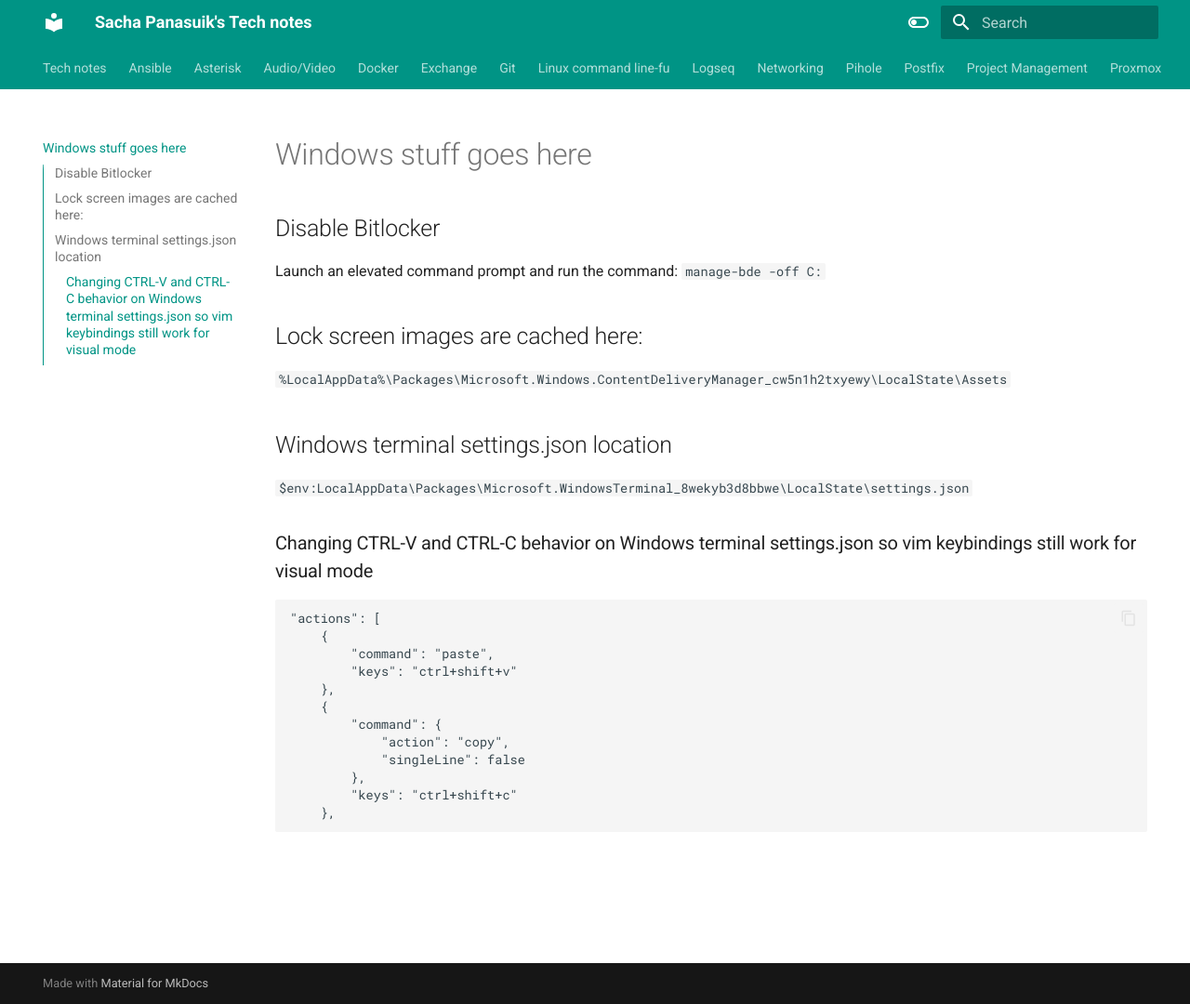
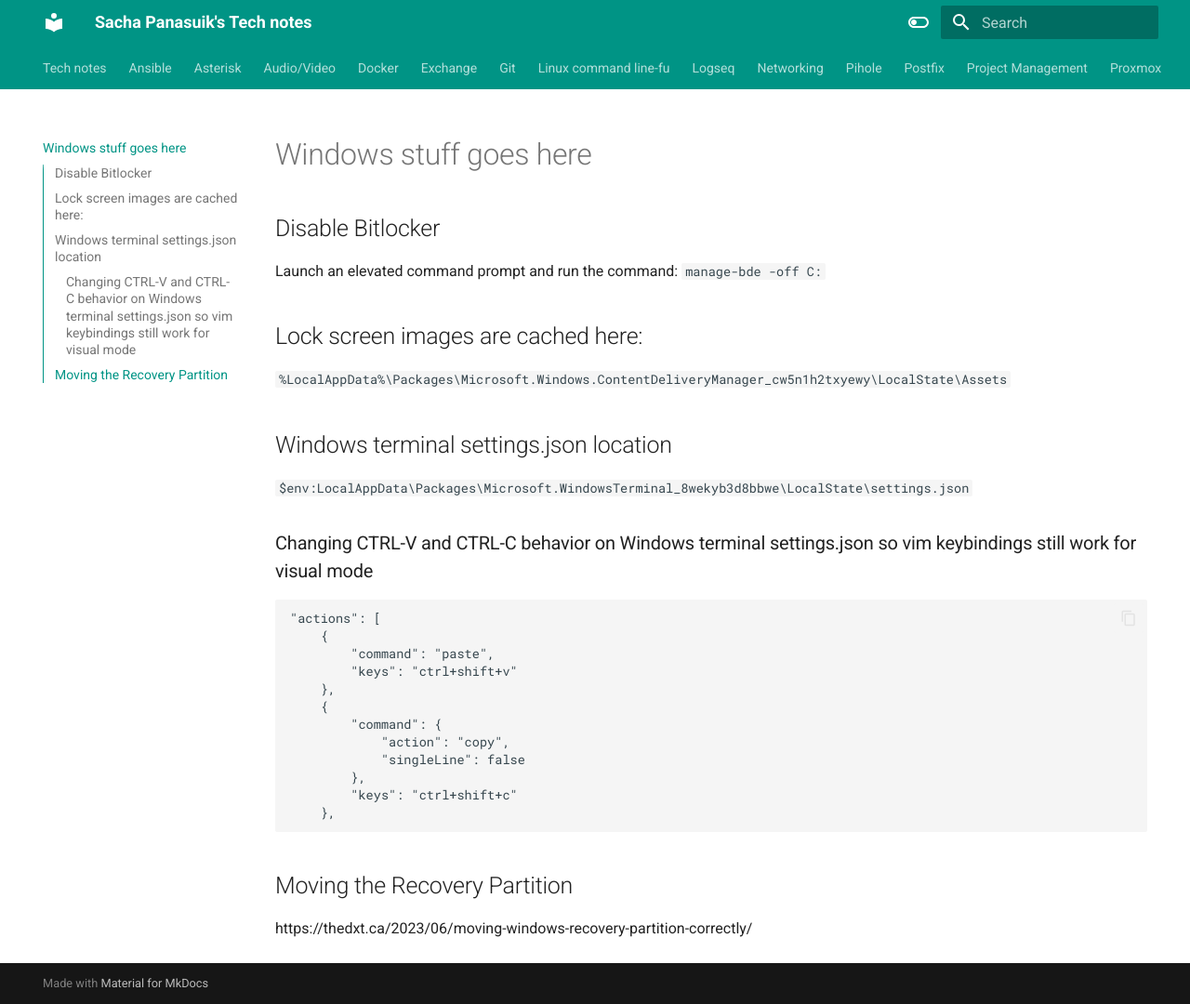
Before and after one commit to sachapan/tech_notes, an MkDocs documentation site: the page built from docs/windows.md, in a window 1280 px wide and 1080 px high. Shown: the whole window at 93% size. Built offline with MkDocs 1.6.1 and Material for MkDocs 9.7.7, drawn with Linux system fonts in a browser that asks for light colours.

Commit message:
Add recovery partition link.

```diff
--- a/docs/windows.md
+++ b/docs/windows.md
@@ -27,3 +27,7 @@ Launch an elevated command prompt and run the command:
             },
             "keys": "ctrl+shift+c"
         },
+
+## Moving the Recovery Partition
+
+https://thedxt.ca/2023/06/moving-windows-recovery-partition-correctly/
```
